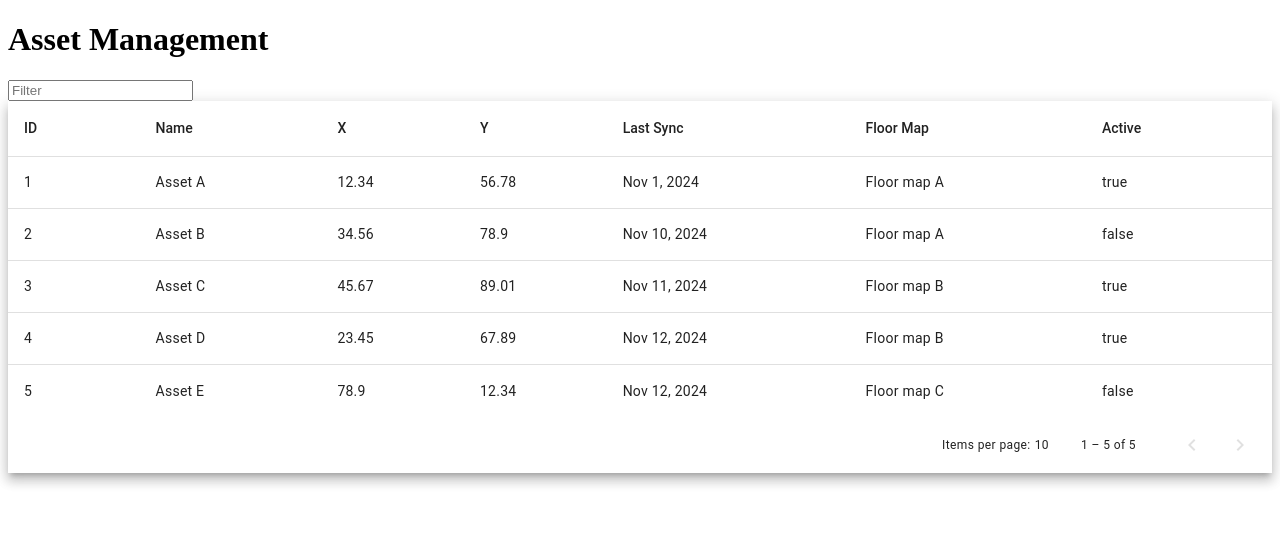
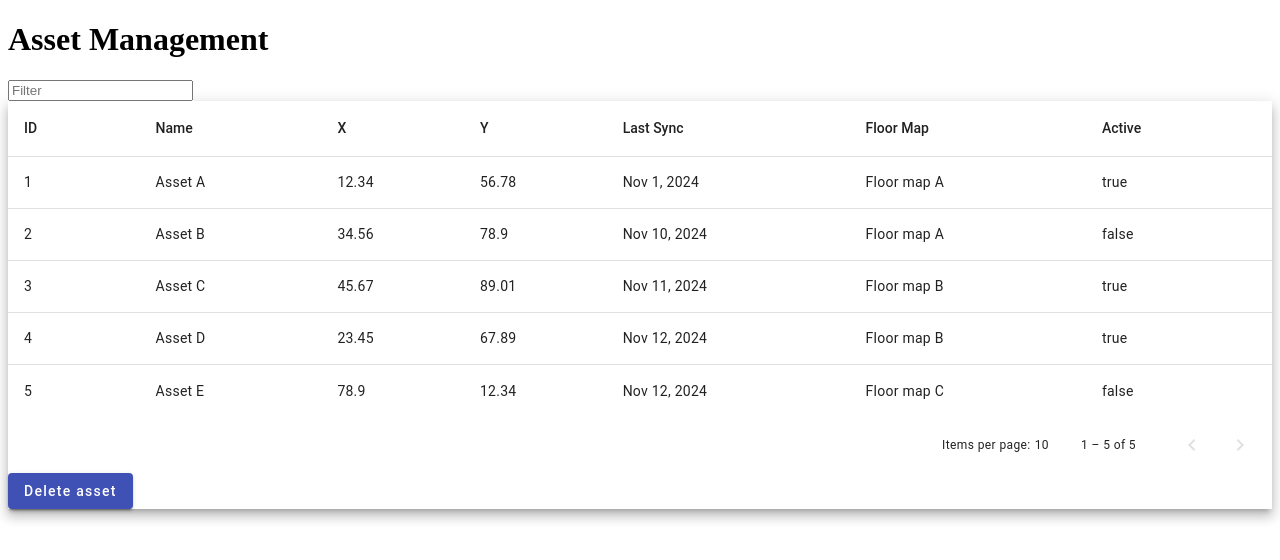
Before and after one commit to rikjalzabet/Indoor-localization, an Angular app in the folder web-ui/: page /asset-managment in a window 1280 px wide. Shown: the top 560 px of the page. Built offline with nearby package versions, Linux system fonts and the light colour scheme.

Commit message:
SCRUM-178 Added button deleteAsset

```diff
--- a/web-ui/src/app/asset-management/asset-management.component.html
+++ b/web-ui/src/app/asset-management/asset-management.component.html
@@ -47,4 +47,6 @@
     </table>
 
     <mat-paginator [pageSize]="10"></mat-paginator>
+
+    <button mat-raised-button color="primary" (click)="deleteAsset()">Delete asset</button>
 </div>
--- a/web-ui/src/app/asset-management/asset-management.component.ts
+++ b/web-ui/src/app/asset-management/asset-management.component.ts
@@ -8,6 +8,7 @@ import { WebUiService } from '../services/web-ui.service';
 import { IAsset } from '../models/iasset';
 import { MatIconModule } from '@angular/material/icon';
 import { IFloorMap } from '../models/IFloorMap';
+import { MatButtonModule } from '@angular/material/button';
 @Component({
   selector: 'app-asset-management',
   standalone: true,
@@ -16,7 +17,8 @@ import { IFloorMap } from '../models/IFloorMap';
     MatTableModule,
     MatSortModule,
     MatPaginatorModule,
-    MatIconModule
+    MatIconModule,
+    MatButtonModule
   ],
   templateUrl: './asset-management.component.html',
   styleUrl: './asset-management.component.css'
@@ -67,4 +69,8 @@ export class AssetManagementComponent implements OnInit {
     getFloorMapName(floorMapId: number): string {
       return this.floorMapMap.get(floorMapId) || 'Unknown';
     }
+
+    deleteAsset(){
+
+    }
 }
```
